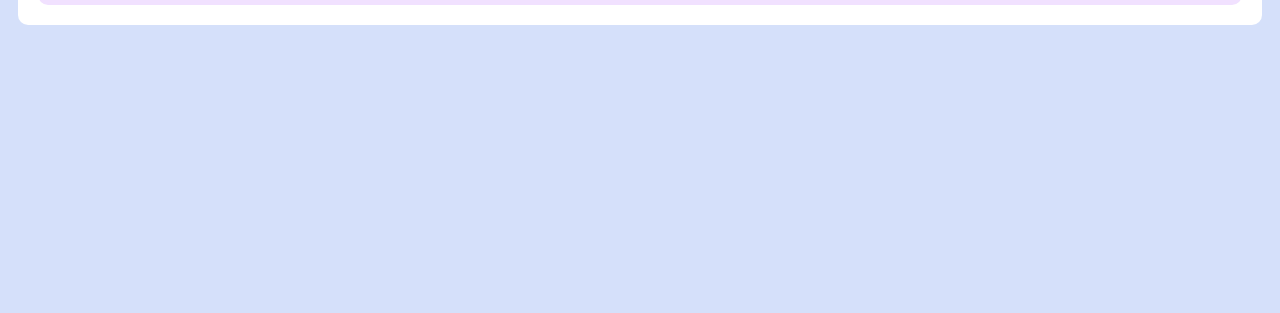
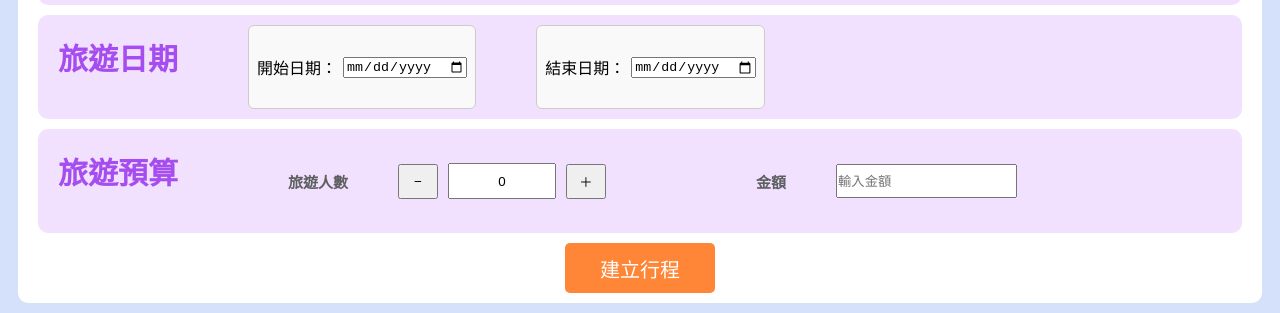
Before and after one commit to hiphopcharger/sitconcamp2025hackathon, a plain HTML site: page home_page.html in a window 1280 px wide. Shown: the part 695-1008 px from the top of the page. Before the commit the page ends 800 px from the top, so only its background shows below. Drawn offline with Linux system fonts and the light colour scheme.

Commit message:
前端UI大致完成 嘻嘻

```diff
--- a/home_page.html
+++ b/home_page.html
@@ -58,9 +58,9 @@
 		}
 
 		.home_page_main_box1_p {
-			font-size: 20px;
+			font-size: 15px;
 			color: #5e5f61;
-
+			text-align: left
 		}
 
 		.home_page_main_box1_country {
@@ -83,7 +83,46 @@
 			gap: 10px;
 		}
 
+		.people_input_function {
+			display: flex;
+			align-items: center;
+			gap: 10px;
+			font-size: 20px;
+		}
+
+		.people_input {
+			width: 100px;
+			height: 30px;
+			text-align: center;
+		}
+
+		.people_input_button {
+			height: 35px;
+			width: 40px;
+		}
+
+		.money_input {
+			display: flex;
+			align-items: center;
+			margin-left: 50px;
+		}
+
+		.create {
+			width: 150px;
+			height: 50px;
+			justify-content: center;
+			background-color: #ff8636;
+			color: white;
+			font-size: 20px;
+			padding: 0px;
+			border-radius: 5px;
+			cursor: pointer;
+			margin-top: 0px;
+			border-width: 0px;
+		}
+
 		label {
+			display: block;
 			border: 1px solid #ccc;
 			padding: 8px;
 			border-radius: 6px;
@@ -113,15 +152,15 @@
 		<div class="home_page_main_box">
 			<h1 class="home_page_main_box_title">旅遊地點</h1>
 			<div style="padding-left: 400px; padding-right: 0px;">
-				<form style="display: column" action="/country-area.aspx" method="POST">
+				<form style="display: column" action="/country-area" method="POST">
 					<div class="area_form">
-						<h1 style="text-align: left; color: #5e5f61; font-size: 15px">新竹市</h1>
+						<h1 class="home_page_main_box1_p">新竹市</h1>
 						<label><input type="checkbox" name="area" value="東區"> 東區</label>
 						<label><input type="checkbox" name="area" value="北區"> 北區</label>
 						<label><input type="checkbox" name="area" value="香山區"> 香山區</label>
 					</div>
 					<div class="area_form">
-						<h1 style="text-align: left; color: #5e5f61; font-size: 15px">新竹縣</h1>
+						<h1 class="home_page_main_box1_p">新竹縣</h1>
 						<label><input type="checkbox" name="area" value="竹北市"> 竹北市</label>
 						<label><input type="checkbox" name="area" value="竹東鎮"> 竹東鎮</label>
 						<label><input type="checkbox" name="area" value="新埔鎮"> 新埔鎮</label>
@@ -153,14 +192,62 @@
 				});
 			</script>
 			<label class="home_page_main_box2_text" style="margin: 20px;" for="mySlider">室內</label>
-			<form style="margin-left: 50px;display: column" action="/like-choose.aspx" method="POST">
+			<form style="margin-left: 50px;display: column" action="/like-choose" method="POST">
 				<div class="area_form">
-					<h1 style="margin: left 20px;text-align: left; color: #5e5f61; font-size: 15px">旅遊類型</h1>
+					<h1 class="home_page_main_box1_p" style="margin-right: 33px;">旅遊類型</h1>
 					<label><input type="checkbox" name="like" value="食物"> 食物</label>
 					<label><input type="checkbox" name="like" value="玩樂"> 玩樂</label>
 					<label><input type="checkbox" name="like" value="風景"> 風景</label>
 				</div>
+
 			</form>
+		</div>
+		<div class="home_page_main_box" style="gap: 20px;">
+			<h1 class="home_page_main_box_title">旅遊日期</h1>
+			<label style="margin-left: 40px;">
+				開始日期：
+				<input type="date" id="startDate" name="startDate">
+			</label>
+			<label style="margin-left: 40px;">
+				結束日期：
+				<input type="date" id="endDate" name="endDate">
+			</label>
+			<script>
+				const startInput = document.getElementById('startDate');
+				const endInput = document.getElementById('endDate');
+				startInput.addEventListener('change', () => {     // 日期改變 → 限制結束日期
+					endInput.min = startInput.value;
+				});
+
+				endInput.addEventListener('change', () => {     // 日期改變 → 限制開始日期
+					startInput.max = endInput.value;
+				});
+			</script>
+		</div>
+		<div class="home_page_main_box">
+			<h1 class="home_page_main_box_title">旅遊預算</h1>
+			<h1 class="home_page_main_box1_p" style="display: grid; place-items: center; margin-left:100px">旅遊人數</h1>
+			<div class="people_input_function" style="margin-left: 50px;">
+				<button class="people_input_button" onclick="changeAmount(-1)">−</button>
+				<input class="people_input" id="amount" value="0" step="100" min="0" readonly>
+				<button class="people_input_button" onclick="changeAmount(1)">＋</button>
+			</div>
+			<script>
+				function changeAmount(change) {
+					const input = document.getElementById('amount');
+					let current = parseInt(input.value) || 0;
+					current += change;
+					if (current < 0) current = 0;       //錢錢不<0
+					input.value = current;
+				}
+			</script>
+			<div class="money_input" style="margin: left 50px;">
+				<h1 class="home_page_main_box1_p" style="margin-right: 50px; margin-left: 100px">金額</h1>
+				<input type="number" placeholder="輸入金額" style="flex: 1; padding: 0px; height:30px" />
+			</div>
+		</div>
+		<div style="width: 100% ;place-items: center;display: grid;" >
+			<button class="create" type="create">建立行程</button>
 		</div>
 	</div>
 </body>
```
Also changed, not shown: 2 other files.
